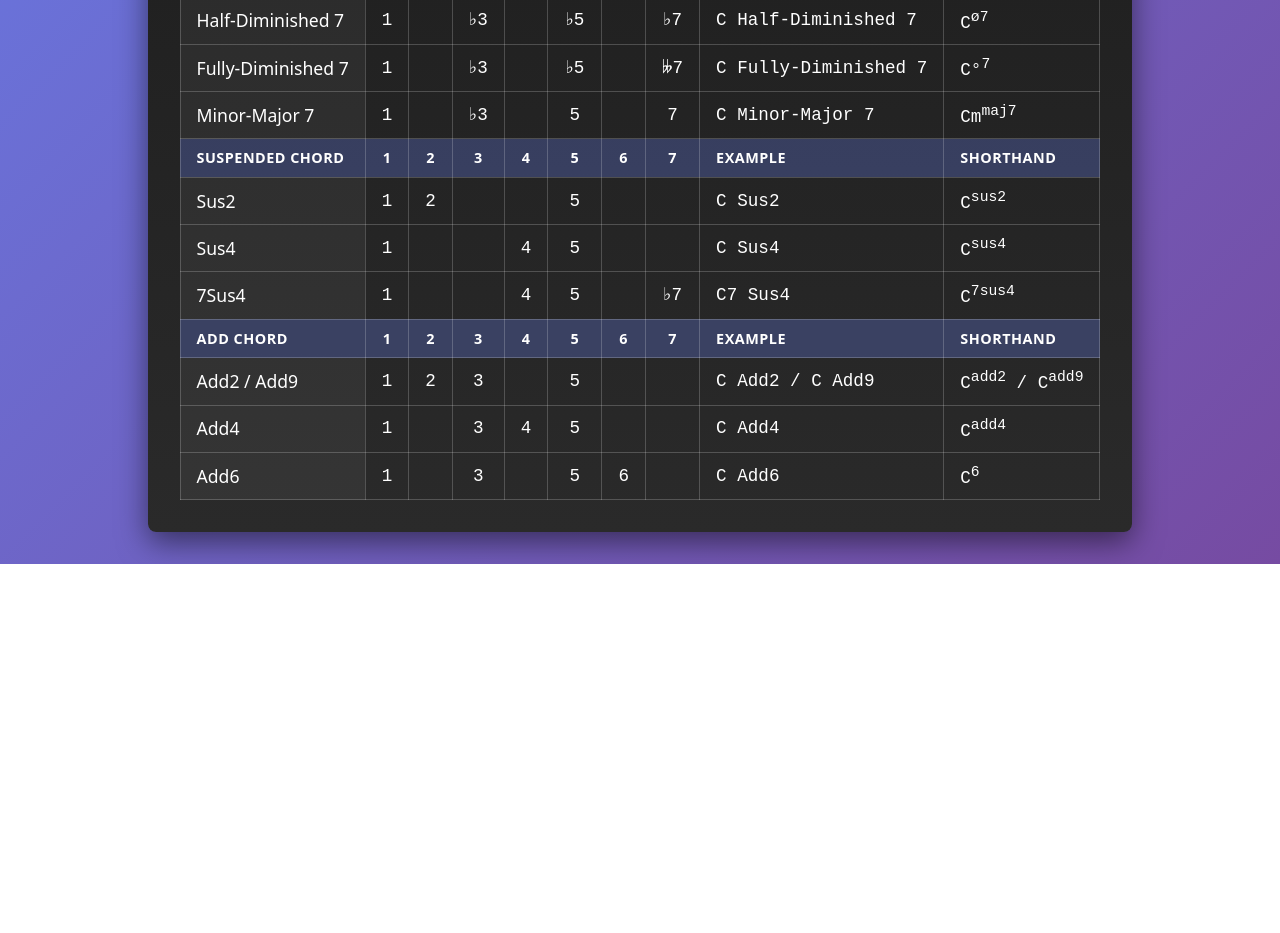
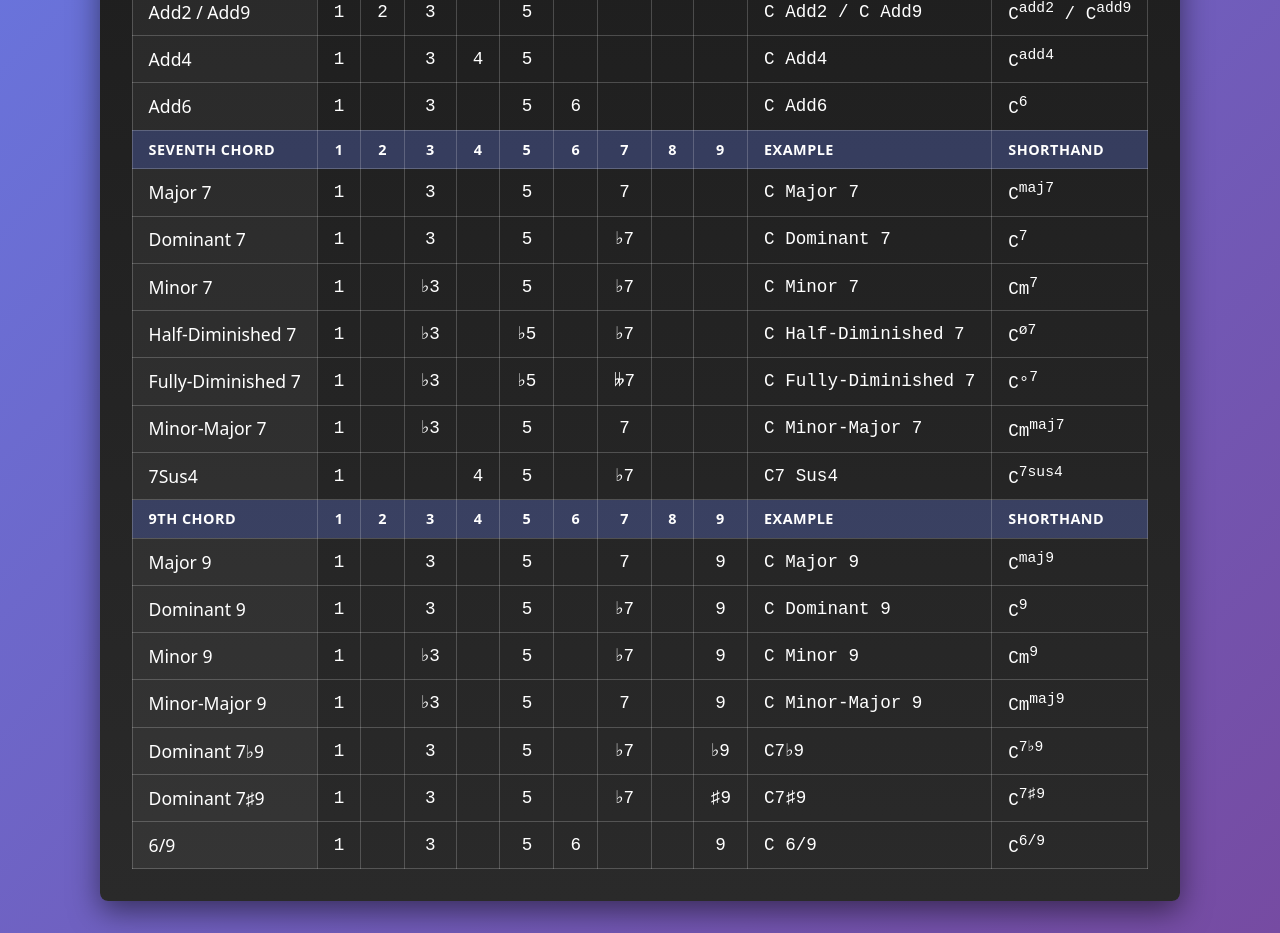
Before and after one commit to roberthead/piano-keyboard-app, a React (Vite) app: page /chords in a window 1280 px wide. Shown: the part 600-1533 px from the top of the page. Before the commit the page ends 1164 px from the top, so only its background shows below. Built offline with nearby package versions, Linux system fonts and the light colour scheme.

Commit message:
Add 9 chords. Reorganize to pedological order

```diff
--- a/src/components/Chords.tsx
+++ b/src/components/Chords.tsx
@@ -16,6 +16,8 @@ function Chords() {
               <th className="scale-degree">5</th>
               <th className="scale-degree">6</th>
               <th className="scale-degree">7</th>
+              <th className="scale-degree">8</th>
+              <th className="scale-degree">9</th>
               <th>Example</th>
               <th>Shorthand</th>
             </tr>
@@ -30,6 +32,8 @@ function Chords() {
               <td className="scale-degree">5</td>
               <td></td>
               <td></td>
+              <td></td>
+              <td></td>
               <td>C Major</td>
               <td>C</td>
             </tr>
@@ -40,6 +44,8 @@ function Chords() {
               <td className="scale-degree">♭3</td>
               <td></td>
               <td className="scale-degree">5</td>
+              <td></td>
+              <td></td>
               <td></td>
               <td></td>
               <td>C Minor</td>
@@ -54,6 +60,8 @@ function Chords() {
               <td className="scale-degree">♭5</td>
               <td></td>
               <td></td>
+              <td></td>
+              <td></td>
               <td>C Diminished</td>
               <td>C°</td>
             </tr>
@@ -66,104 +74,10 @@ function Chords() {
               <td className="scale-degree">♯5</td>
               <td></td>
               <td></td>
+              <td></td>
+              <td></td>
               <td>C Augmented</td>
               <td>C+</td>
-            </tr>
-            <tr className="section-header">
-              <th>Seventh Chord</th>
-              <th className="scale-degree">1</th>
-              <th className="scale-degree">2</th>
-              <th className="scale-degree">3</th>
-              <th className="scale-degree">4</th>
-              <th className="scale-degree">5</th>
-              <th className="scale-degree">6</th>
-              <th className="scale-degree">7</th>
-              <th>Example</th>
-              <th>Shorthand</th>
-            </tr>
-            <tr>
-              <th>Major 7</th>
-              <td className="scale-degree">1</td>
-              <td></td>
-              <td className="scale-degree">3</td>
-              <td></td>
-              <td className="scale-degree">5</td>
-              <td></td>
-              <td className="scale-degree">7</td>
-              <td>C Major 7</td>
-              <td>
-                C<sup>maj7</sup>
-              </td>
-            </tr>
-            <tr>
-              <th>Dominant 7</th>
-              <td className="scale-degree">1</td>
-              <td></td>
-              <td className="scale-degree">3</td>
-              <td></td>
-              <td className="scale-degree">5</td>
-              <td></td>
-              <td className="scale-degree">♭7</td>
-              <td>C Dominant 7</td>
-              <td>
-                C<sup>7</sup>
-              </td>
-            </tr>
-            <tr>
-              <th>Minor 7</th>
-              <td className="scale-degree">1</td>
-              <td></td>
-              <td className="scale-degree">♭3</td>
-              <td></td>
-              <td className="scale-degree">5</td>
-              <td></td>
-              <td className="scale-degree">♭7</td>
-              <td>C Minor 7</td>
-              <td>
-                Cm<sup>7</sup>
-              </td>
-            </tr>
-            <tr>
-              <th>Half-Diminished 7</th>
-              <td className="scale-degree">1</td>
-              <td></td>
-              <td className="scale-degree">♭3</td>
-              <td></td>
-              <td className="scale-degree">♭5</td>
-              <td></td>
-              <td className="scale-degree">♭7</td>
-              <td>C Half-Diminished 7</td>
-              <td>
-                C<sup>ø7</sup>
-              </td>
-            </tr>
-            <tr>
-              <th>Fully-Diminished 7</th>
-              <td className="scale-degree">1</td>
-              <td></td>
-              <td className="scale-degree">♭3</td>
-              <td></td>
-              <td className="scale-degree">♭5</td>
-              <td></td>
-              <td className="scale-degree">𝄫7</td>
-              <td>C Fully-Diminished 7</td>
-              <td>
-                C°<sup>7</sup>
-              </td>
-            </tr>
-            <tr>
-              <th>Minor-Major 7</th>
-              <td className="scale-degree">1</td>
-              <td></td>
-              <td className="scale-degree">♭3</td>
-              <td></td>
-              <td className="scale-degree">5</td>
-              <td></td>
-              <td className="scale-degree">7</td>
-              <td>C Minor-Major 7</td>
-              <td>
-                Cm<sup>maj7</sup>
-              </td>
             </tr>
             <tr className="section-header">
               <th>Suspended Chord</th>
@@ -174,6 +88,8 @@ function Chords() {
               <th className="scale-degree">5</th>
               <th className="scale-degree">6</th>
               <th className="scale-degree">7</th>
+              <th className="scale-degree">8</th>
+              <th className="scale-degree">9</th>
               <th>Example</th>
               <th>Shorthand</th>
             </tr>
@@ -184,6 +100,8 @@ function Chords() {
               <td></td>
               <td></td>
               <td className="scale-degree">5</td>
+              <td></td>
+              <td></td>
               <td></td>
               <td></td>
               <td>C Sus2</td>
@@ -200,23 +118,11 @@ function Chords() {
               <td className="scale-degree">5</td>
               <td></td>
               <td></td>
+              <td></td>
+              <td></td>
               <td>C Sus4</td>
               <td>
                 C<sup>sus4</sup>
-              </td>
-            </tr>
-            <tr>
-              <th>7Sus4</th>
-              <td className="scale-degree">1</td>
-              <td></td>
-              <td></td>
-              <td className="scale-degree">4</td>
-              <td className="scale-degree">5</td>
-              <td></td>
-              <td className="scale-degree">♭7</td>
-              <td>C7 Sus4</td>
-              <td>
-                C<sup>7sus4</sup>
               </td>
             </tr>
             <tr className="section-header">
@@ -228,6 +134,8 @@ function Chords() {
               <th className="scale-degree">5</th>
               <th className="scale-degree">6</th>
               <th className="scale-degree">7</th>
+              <th className="scale-degree">8</th>
+              <th className="scale-degree">9</th>
               <th>Example</th>
               <th>Shorthand</th>
             </tr>
@@ -238,6 +146,8 @@ function Chords() {
               <td className="scale-degree">3</td>
               <td></td>
               <td className="scale-degree">5</td>
+              <td></td>
+              <td></td>
               <td></td>
               <td></td>
               <td>C Add2 / C Add9</td>
@@ -254,6 +164,8 @@ function Chords() {
               <td className="scale-degree">5</td>
               <td></td>
               <td></td>
+              <td></td>
+              <td></td>
               <td>C Add4</td>
               <td>
                 C<sup>add4</sup>
@@ -268,9 +180,263 @@ function Chords() {
               <td className="scale-degree">5</td>
               <td className="scale-degree">6</td>
               <td></td>
+              <td></td>
+              <td></td>
               <td>C Add6</td>
               <td>
                 C<sup>6</sup>
+              </td>
+            </tr>
+            <tr className="section-header">
+              <th>Seventh Chord</th>
+              <th className="scale-degree">1</th>
+              <th className="scale-degree">2</th>
+              <th className="scale-degree">3</th>
+              <th className="scale-degree">4</th>
+              <th className="scale-degree">5</th>
+              <th className="scale-degree">6</th>
+              <th className="scale-degree">7</th>
+              <th className="scale-degree">8</th>
+              <th className="scale-degree">9</th>
+              <th>Example</th>
+              <th>Shorthand</th>
+            </tr>
+            <tr>
+              <th>Major 7</th>
+              <td className="scale-degree">1</td>
+              <td></td>
+              <td className="scale-degree">3</td>
+              <td></td>
+              <td className="scale-degree">5</td>
+              <td></td>
+              <td className="scale-degree">7</td>
+              <td></td>
+              <td></td>
+              <td>C Major 7</td>
+              <td>
+                C<sup>maj7</sup>
+              </td>
+            </tr>
+            <tr>
+              <th>Dominant 7</th>
+              <td className="scale-degree">1</td>
+              <td></td>
+              <td className="scale-degree">3</td>
+              <td></td>
+              <td className="scale-degree">5</td>
+              <td></td>
+              <td className="scale-degree">♭7</td>
+              <td></td>
+              <td></td>
+              <td>C Dominant 7</td>
+              <td>
+                C<sup>7</sup>
+              </td>
+            </tr>
+            <tr>
+              <th>Minor 7</th>
+              <td className="scale-degree">1</td>
+              <td></td>
+              <td className="scale-degree">♭3</td>
+              <td></td>
+              <td className="scale-degree">5</td>
+              <td></td>
+              <td className="scale-degree">♭7</td>
+              <td></td>
+              <td></td>
+              <td>C Minor 7</td>
+              <td>
+                Cm<sup>7</sup>
+              </td>
+            </tr>
+            <tr>
+              <th>Half-Diminished 7</th>
+              <td className="scale-degree">1</td>
+              <td></td>
+              <td className="scale-degree">♭3</td>
+              <td></td>
+              <td className="scale-degree">♭5</td>
+              <td></td>
+              <td className="scale-degree">♭7</td>
+              <td></td>
+              <td></td>
+              <td>C Half-Diminished 7</td>
+              <td>
+                C<sup>ø7</sup>
+              </td>
+            </tr>
+            <tr>
+              <th>Fully-Diminished 7</th>
+              <td className="scale-degree">1</td>
+              <td></td>
+              <td className="scale-degree">♭3</td>
+              <td></td>
+              <td className="scale-degree">♭5</td>
+              <td></td>
+              <td className="scale-degree">𝄫7</td>
+              <td></td>
+              <td></td>
+              <td>C Fully-Diminished 7</td>
+              <td>
+                C°<sup>7</sup>
+              </td>
+            </tr>
+            <tr>
+              <th>Minor-Major 7</th>
+              <td className="scale-degree">1</td>
+              <td></td>
+              <td className="scale-degree">♭3</td>
+              <td></td>
+              <td className="scale-degree">5</td>
+              <td></td>
+              <td className="scale-degree">7</td>
+              <td></td>
+              <td></td>
+              <td>C Minor-Major 7</td>
+              <td>
+                Cm<sup>maj7</sup>
+              </td>
+            </tr>
+            <tr>
+              <th>7Sus4</th>
+              <td className="scale-degree">1</td>
+              <td></td>
+              <td></td>
+              <td className="scale-degree">4</td>
+              <td className="scale-degree">5</td>
+              <td></td>
+              <td className="scale-degree">♭7</td>
+              <td></td>
+              <td></td>
+              <td>C7 Sus4</td>
+              <td>
+                C<sup>7sus4</sup>
+              </td>
+            </tr>
+            <tr className="section-header">
+              <th>9th Chord</th>
+              <th className="scale-degree">1</th>
+              <th className="scale-degree">2</th>
+              <th className="scale-degree">3</th>
+              <th className="scale-degree">4</th>
+              <th className="scale-degree">5</th>
+              <th className="scale-degree">6</th>
+              <th className="scale-degree">7</th>
+              <th className="scale-degree">8</th>
+              <th className="scale-degree">9</th>
+              <th>Example</th>
+              <th>Shorthand</th>
+            </tr>
+            <tr>
+              <th>Major 9</th>
+              <td className="scale-degree">1</td>
+              <td></td>
+              <td className="scale-degree">3</td>
+              <td></td>
+              <td className="scale-degree">5</td>
+              <td></td>
+              <td className="scale-degree">7</td>
+              <td></td>
+              <td className="scale-degree">9</td>
+              <td>C Major 9</td>
+              <td>
+                C<sup>maj9</sup>
+              </td>
+            </tr>
+            <tr>
+              <th>Dominant 9</th>
+              <td className="scale-degree">1</td>
+              <td></td>
+              <td className="scale-degree">3</td>
+              <td></td>
+              <td className="scale-degree">5</td>
+              <td></td>
+              <td className="scale-degree">♭7</td>
+              <td></td>
+              <td className="scale-degree">9</td>
+              <td>C Dominant 9</td>
+              <td>
+                C<sup>9</sup>
+              </td>
+            </tr>
+            <tr>
+              <th>Minor 9</th>
+              <td className="scale-degree">1</td>
+              <td></td>
+              <td className="scale-degree">♭3</td>
+              <td></td>
+              <td className="scale-degree">5</td>
+              <td></td>
+              <td className="scale-degree">♭7</td>
+              <td></td>
+              <td className="scale-degree">9</td>
+              <td>C Minor 9</td>
+              <td>
+                Cm<sup>9</sup>
+              </td>
+            </tr>
+            <tr>
+              <th>Minor-Major 9</th>
+              <td className="scale-degree">1</td>
+              <td></td>
+              <td className="scale-degree">♭3</td>
+              <td></td>
+              <td className="scale-degree">5</td>
+              <td></td>
+              <td className="scale-degree">7</td>
+              <td></td>
+              <td className="scale-degree">9</td>
+              <td>C Minor-Major 9</td>
+              <td>
+                Cm<sup>maj9</sup>
+              </td>
+            </tr>
+            <tr>
+              <th>Dominant 7♭9</th>
+              <td className="scale-degree">1</td>
+              <td></td>
+              <td className="scale-degree">3</td>
+              <td></td>
+              <td className="scale-degree">5</td>
+              <td></td>
+              <td className="scale-degree">♭7</td>
+              <td></td>
+              <td className="scale-degree">♭9</td>
+              <td>C7♭9</td>
+              <td>
+                C<sup>7♭9</sup>
+              </td>
+            </tr>
+            <tr>
+              <th>Dominant 7♯9</th>
+              <td className="scale-degree">1</td>
+              <td></td>
+              <td className="scale-degree">3</td>
+              <td></td>
+              <td className="scale-degree">5</td>
+              <td></td>
+              <td className="scale-degree">♭7</td>
+              <td></td>
+              <td className="scale-degree">♯9</td>
+              <td>C7♯9</td>
+              <td>
+                C<sup>7♯9</sup>
+              </td>
+            </tr>
+            <tr>
+              <th>6/9</th>
+              <td className="scale-degree">1</td>
+              <td></td>
+              <td className="scale-degree">3</td>
+              <td></td>
+              <td className="scale-degree">5</td>
+              <td className="scale-degree">6</td>
+              <td></td>
+              <td></td>
+              <td className="scale-degree">9</td>
+              <td>C 6/9</td>
+              <td>
+                C<sup>6/9</sup>
               </td>
             </tr>
           </tbody>
```
